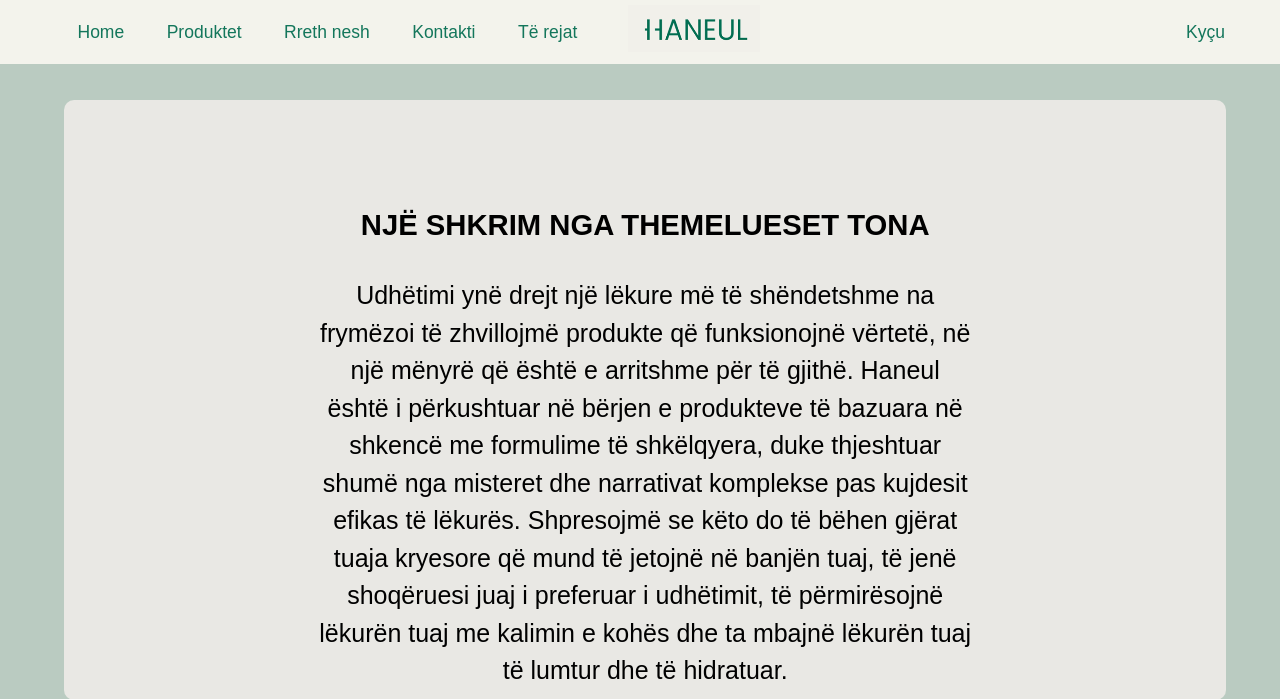
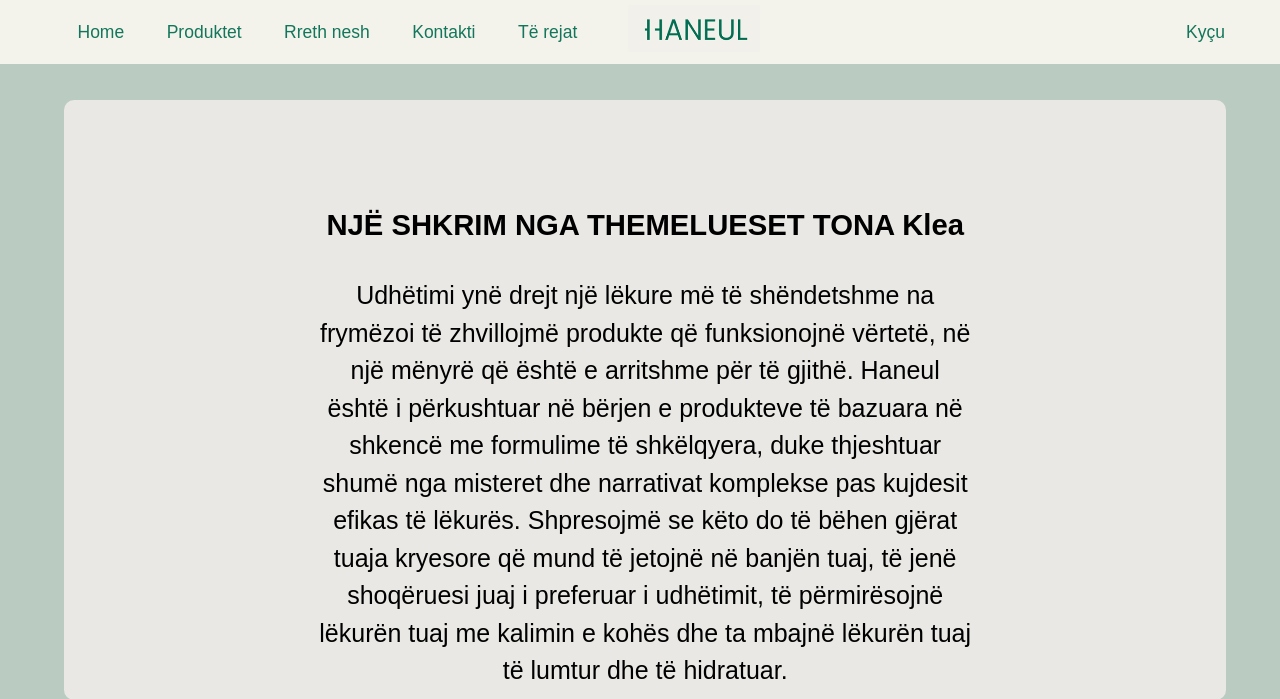
Before and after one commit to rirrm/final-web-project, a PHP site: page /aboutUs.php in a window 1280 px wide. Shown: the top 699 px of the page. Run offline with PHP 8.4, Linux system fonts and the light colour scheme.

Commit message:
ndryshime

```diff
--- a/aboutUs.php
+++ b/aboutUs.php
@@ -16,7 +16,7 @@
 
         <div id="aboutUs">
             <div id="aboutUsTxt">
-            <h3>NJË SHKRIM NGA THEMELUESET TONA</h3>
+            <h3>NJË SHKRIM NGA THEMELUESET TONA Klea</h3>
             <p>Udhëtimi ynë drejt një lëkure më të shëndetshme na frymëzoi të zhvillojmë produkte që funksionojnë vërtetë, në një mënyrë që është e arritshme për të gjithë. Haneul është i përkushtuar në bërjen e produkteve të bazuara në shkencë me formulime të shkëlqyera, duke thjeshtuar shumë nga misteret dhe narrativat komplekse pas kujdesit efikas të lëkurës. Shpresojmë se këto do të bëhen gjërat tuaja kryesore që mund të jetojnë në banjën tuaj, të jenë shoqëruesi juaj i preferuar i udhëtimit, të përmirësojnë lëkurën tuaj me kalimin e kohës dhe ta mbajnë lëkurën tuaj të lumtur dhe të hidratuar.</p>
             </div>
         </div>
```
